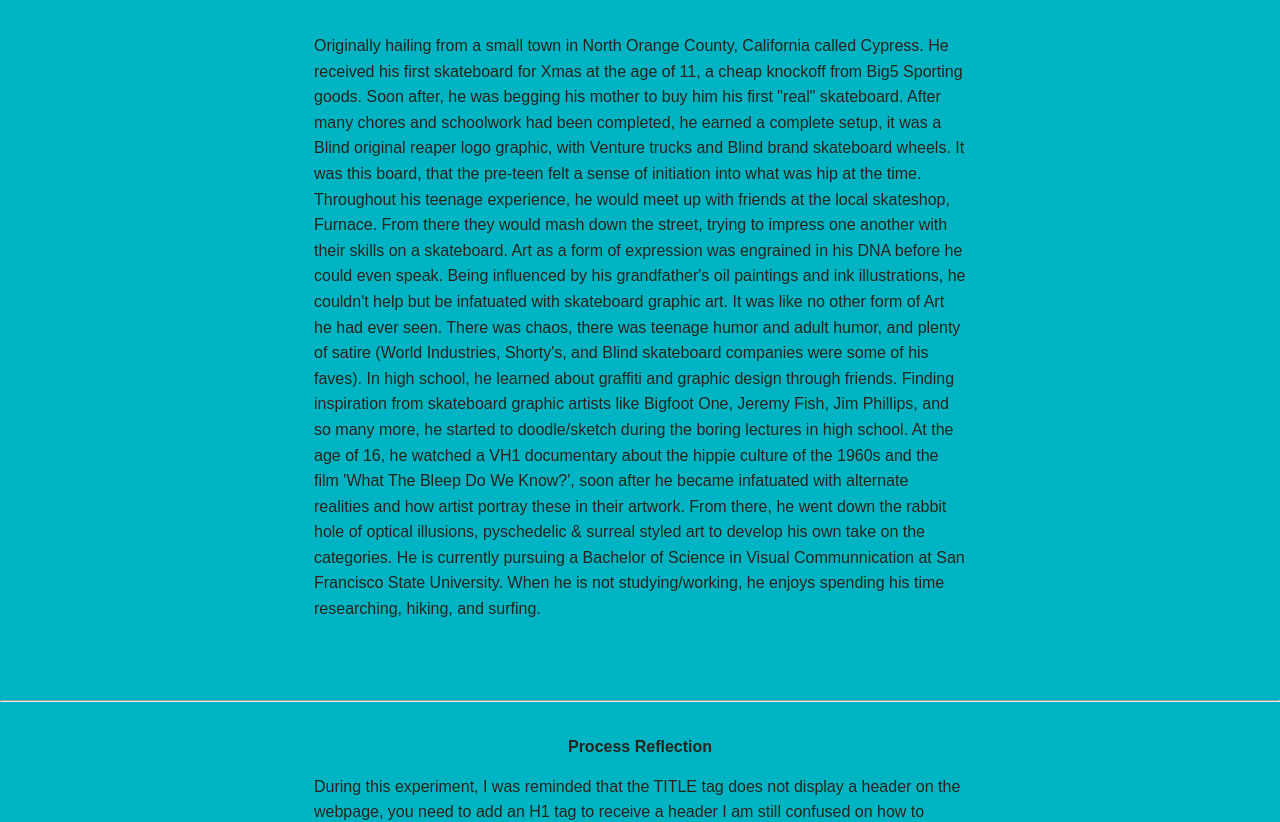
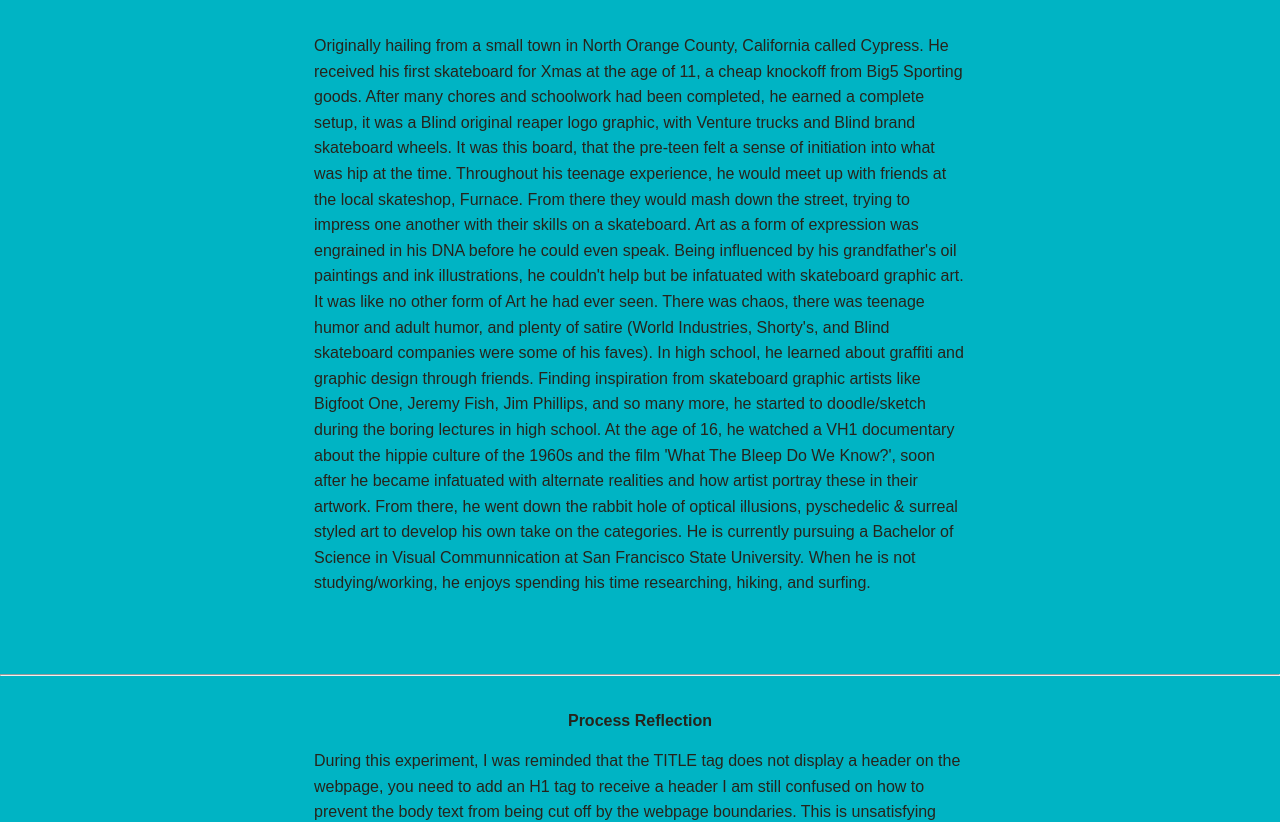
Before and after one commit to s3rr3al/Interactive_Sketchbook, a plain HTML site: page About/about.html in a window 1280 px wide. Shown: the part 567-1389 px from the top of the page. Drawn offline with Linux system fonts and the light colour scheme.

Commit message:
revision

```diff
--- a/About/about.html
+++ b/About/about.html
@@ -38,7 +38,7 @@
   <br>
 <br>
     <p>Originally hailing from a small town in North Orange County, California called Cypress.
-   He received his first skateboard for Xmas at the age of 11, a cheap knockoff from Big5 Sporting goods. Soon after, he was begging his mother to buy him his first "real" skateboard. After many chores and schoolwork had been completed, he earned a complete setup, it was a Blind original reaper logo graphic, with Venture trucks and Blind brand skateboard wheels.
+   He received his first skateboard for Xmas at the age of 11, a cheap knockoff from Big5 Sporting goods. After many chores and schoolwork had been completed, he earned a complete setup, it was a Blind original reaper logo graphic, with Venture trucks and Blind brand skateboard wheels.
    It was this board, that the pre-teen felt a sense of initiation into what was hip at the time. Throughout his teenage experience, he would meet up with friends at the local skateshop, Furnace. From there they would mash down the street, trying to impress one another with their skills on a skateboard.
    Art as a form of expression was engrained in his DNA before he could even speak. Being influenced by his grandfather's oil paintings and ink illustrations, he couldn't help but be infatuated with skateboard graphic art.
    It was like no other form of Art he had ever seen. There was chaos, there was teenage humor and adult humor, and plenty of satire (World Industries, Shorty's, and Blind skateboard companies were some of his faves). In high school, he learned about graffiti and graphic design through friends.
```
